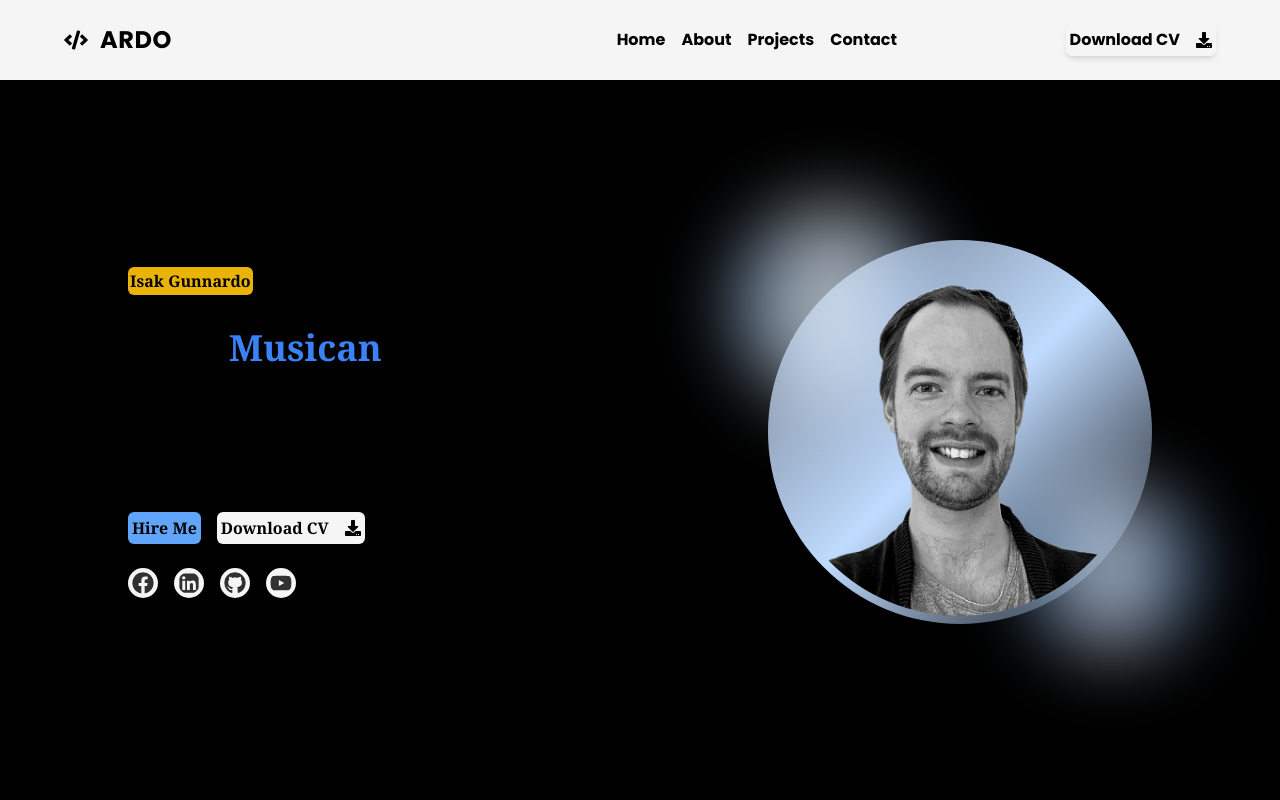
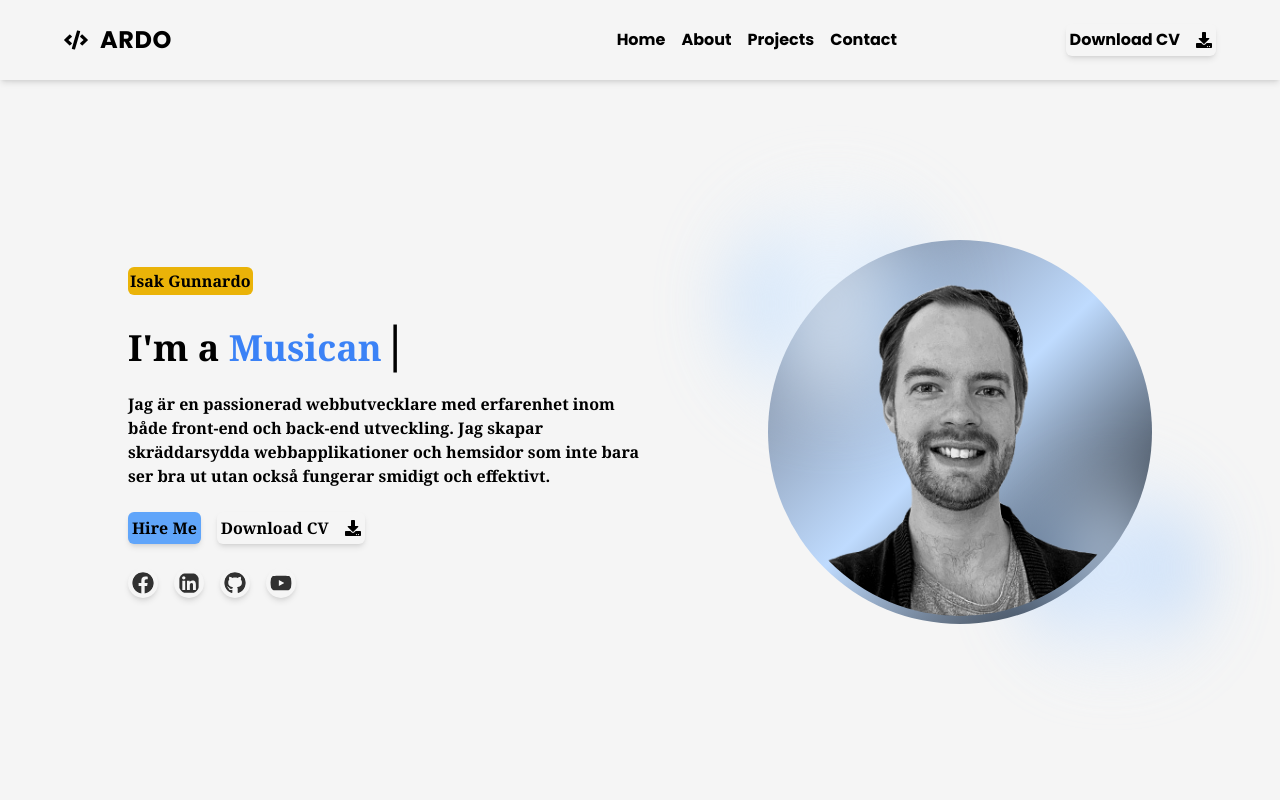
Before and after one commit to IsakGunnardo/Portfolio, a Next.js app: page / in a window 1280 px wide. Shown: the top 800 px of the page. Built offline with nearby package versions, Linux system fonts and the light colour scheme.

Commit message:
ny commit

```diff
--- a/src/components/Home.tsx
+++ b/src/components/Home.tsx
@@ -24,7 +24,7 @@ const Home = () => {
   return (
     <div
       id="home"
-      className="flex-col px-16 md:px-32 items-center bg-black text-white text-opacity-85 gap-16 md:flex  w-full h-dvh py-40 "
+      className="flex-col px-16 md:px-32 items-center  text-white text-opacity-85 gap-16 md:flex  w-full h-dvh py-40 "
     >
       <div className="flex items-center relative mb-10 w-2/3 mx-auto justify-center p-2 bg-gradient-to-br from-gray-500 via-blue-200 to-black rounded-full md:hidden">
         <div className="absolute -top-8 -left-8 w-48 h-48 bg-gradient-to-r from-blue-300 via-white to-blue-300 rounded-full blur-2xl opacity-70 z-0"></div>
```
